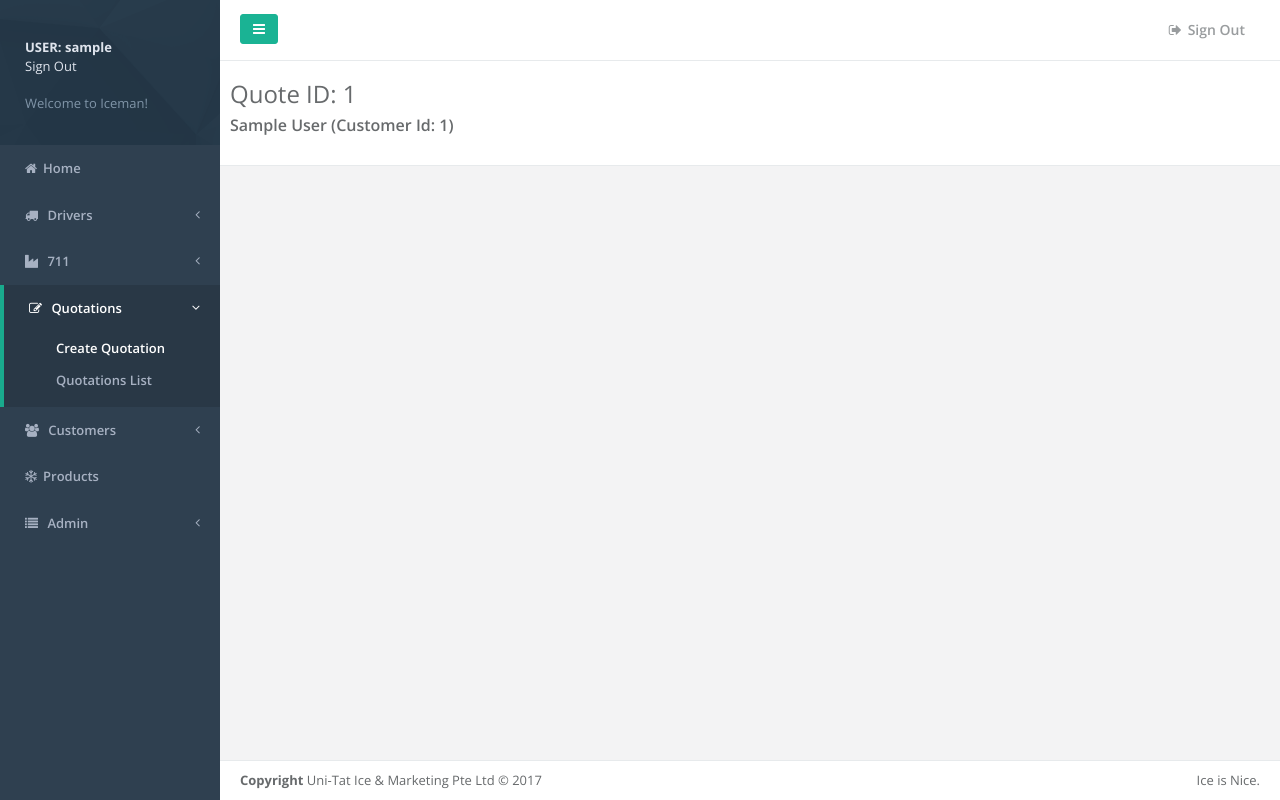
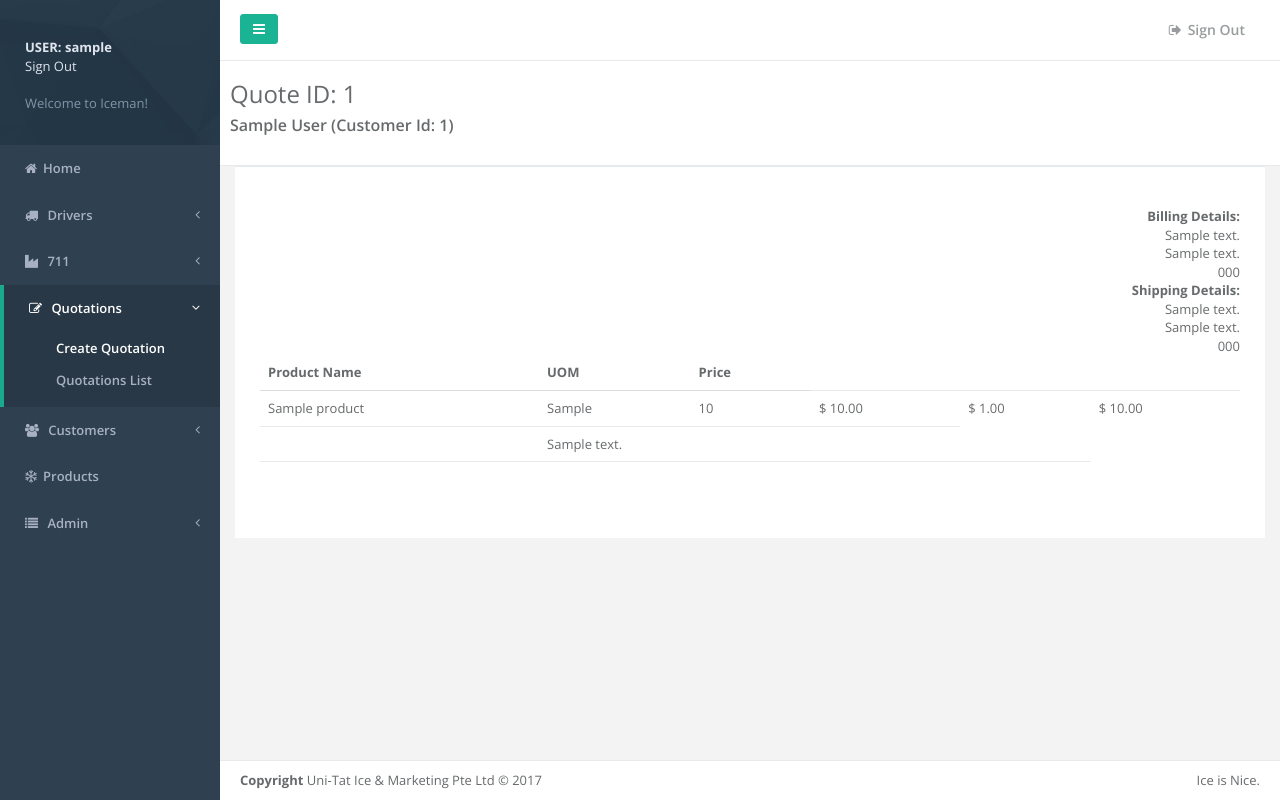
Before and after one commit to endonte/icemanapplication, a Django app: a page that uses quotations/templates/create-quotation-preview.html in a window 1280 px wide. Run offline with Django 3.2, Linux system fonts and the light colour scheme; a user stored in the database is signed in; tables that the repository leaves empty hold one stand-in row (values such as "Sample post"); some libraries are stand-ins or nearby versions.

Commit message:
Added an additional package for pdf printing. Quotation Preview half-done

```diff
--- a/quotations/templates/create-quotation-preview.html
+++ b/quotations/templates/create-quotation-preview.html
@@ -1,4 +1,19 @@
 {% extends "base.html" %}{% load staticfiles %}
+
+{% block css %}
+{{block.super}}
+<link href="{% static 'css/plugins/footable/footable.core.css' %}" rel="stylesheet">
+{% endblock %}
+
+{% block javascript %}
+{{block.super}}
+<script>
+    $(document).ready(function() {
+
+        $('.footable').footable();
+    });
+</script>
+{% endblock %}
 
 {% block content %}
 <div class="row wrapper border-bottom white-bg page-heading">
@@ -6,4 +21,76 @@
   <h3>{{quote.customer}} (Customer Id: {{quote.customer.id}})</h3>
   <h3>{{quote_pk.get_quote_type_display}}</h3>
 </div>
+<div class="ibox-content p-xl">
+  <div class="row">
+    <div class="col-sm-6">
+
+    </div>
+    <div class="col-sm-6 text-right">
+      <div class="row">
+        <strong>Billing Details:</strong><br />
+        {{quote.billing_address.billing_address_line1}}<br />
+        {{quote.billing_address.billing_address_line2}}<br />
+        {{quote.billing_address.billing_postal}}<br />
+      </div>
+      <div class="row">
+        <strong>Shipping Details:</strong><br />
+        {{quote.shipping_address.shipping_address_line1}}<br />
+        {{quote.shipping_address.shipping_address_line2}}<br />
+        {{quote.shipping_address.shipping_postal}}<br />
+      </div>
+
+    </div>
+  </div>
+
+  <div class="row">
+    <table class="footable table toggle-arrow-tiny"
+      data-page-size="15">
+      <thead>
+        <tr>
+          <th data-toggle="true">Product Name</th>
+          <th>UOM</th>
+          {% if quote.quote_type == 'T3' or quote.quote_type == 'T4' %}<th>Qty</th>{% endif %}
+          <th>Price</th>
+          {% if quote.quote_type == 'T3' or quote.quote_type == 'T4' %}
+          <th>
+            GST ({% if quote.quote_type == 'T3' %}
+              ex.
+              {% else %}
+              inc.
+              {% endif %})
+          </th>
+          <th>Item Total</th>
+          {% endif %}
+        </tr>
+      </thead>
+      <tbody>
+        {% for product in products %}
+        <tr>
+          <td>{{product.quote_product.product_name}}</td>
+          <td>{{product.quote_product.uom}}</td>
+          {% if product.quote_product_qty %}<td>{{product.quote_product_qty}}</td>{% endif %}
+          <td>$ {{product.quote_product_price}}</td>
+          {% if product.quote_product_qty %}<td>$ {{product.quote_product_gst}}</td>
+          <td>$ {{product.quote_product_total}}</td>{% endif %}
+        </tr>
+        {% if product.quote_product_description %}
+          <tr>
+            <td></td>
+            <td colspan="3">{{product.quote_product_description}}</td>
+          </tr>
+        {% endif %}
+        {% endfor %}
+      </tbody>
+      <tfoot>
+      <tr>
+          <td colspan="5">
+              <ul class="pagination pull-right"></ul>
+          </td>
+      </tr>
+      </tfoot>
+    </table>
+  </div>
+
+</div>
 {% endblock %}
--- a/quotations/views.py
+++ b/quotations/views.py
@@ -6,7 +6,7 @@
 from icemanapp.users.models import User
 from django.utils import timezone
 from .models import Quote, Quote_Products
-from customers.models import Customer, Shipping_Details
+from customers.models import Customer, Shipping_Details, Billing_Details
 from products.models import Product
 from .forms import QuoteCreateForm, QuoteShippingNewForm, QuoteShippingExistingForm
 from .forms import QuoteProductTotalForm, QuoteProductNoTotalForm, QuoteConfirmForm
@@ -39,6 +39,8 @@
             self.object = self.form.save(commit=False)
             self.object.created_by = request.user
             self.object.created_date = timezone.now()
+            if Billing_Details.objects.get(customer_id=self.object.customer.id):
+                self.object.billing_address = Billing_Details.objects.get(customer_id=self.object.customer.id)
             self.object.save()
 
             return HttpResponseRedirect(reverse('quotation-shipping-add', args=(self.object.pk,)))
@@ -59,8 +61,8 @@
 
     def get(self, request, *args, **kwargs):
         self.object = None
-        quote_id = Quote.objects.get(id=self.kwargs['pk'])
-        quote_customer = quote_id.customer
+        self.quote_id = Quote.objects.get(id=self.kwargs['pk'])
+        quote_customer = self.quote_id.customer
         # For existing shipping details
         self.shipping_qs = Shipping_Details.objects.filter(customer_id=quote_customer.id)
         # For new shipping details
@@ -70,8 +72,8 @@
 
     def post(self, request, *args, **kwargs):
         self.object = None
-        quote_id = Quote.objects.get(id=self.kwargs['pk'])
-        quote_customer = quote_id.customer
+        self.quote_id = Quote.objects.get(id=self.kwargs['pk'])
+        quote_customer = self.quote_id.customer
         # For existing shipping details
         self.shipping_qs = Shipping_Details.objects.filter(customer_id=quote_customer.id)
         # For new shipping details
@@ -92,7 +94,9 @@
                 )
             )
         elif self.form2.is_valid():
-            quote_id.shipping_address = self.object
+            self.object = self.form2.save(commit=False)
+            self.quote_id.shipping_address=self.object.shipping_address
+            self.quote_id.save()
             return HttpResponseRedirect(
                 reverse('quotation-product-add',
                     args=(
@@ -108,7 +112,7 @@
         self.form2.fields['shipping_address'].queryset = self.shipping_qs
         context['form'] = self.form
         context['form2'] = self.form2
-        context['quote_pk'] = Quote.objects.get(pk=self.kwargs['pk'])
+        context['quote_pk'] = self.quote_id
 
         return context
 
@@ -201,5 +205,8 @@
     def get_context_data(self, *args, **kwargs):
         context = super(QuotePreviewListView, self).get_context_data(*args, **kwargs)
         context['quote'] = Quote.objects.get(pk=self.kwargs['pk'])
+        context['products'] = Quote_Products.objects.filter(
+            quote_reference=Quote.objects.get(pk=self.kwargs['pk'])
+        )
 
         return context
--- a/requirements.txt
+++ b/requirements.txt
@@ -22,6 +22,7 @@ django-redis==4.8.0
 django-storages==1.6.5
 future==0.16.0
 gunicorn==19.7.1
+html5lib==0.999999999
 idna==2.6
 Jinja2==2.9.6
 jinja2-time==0.2.0
@@ -38,11 +39,14 @@ python3-openid==3.1.0
 pytz==2017.2
 redis==2.10.6
 regex==2017.7.28
+reportlab==3.4.0
 requests==2.18.4
 requests-oauthlib==0.8.0
 six==1.10.0
 sqlparse==0.2.3
 Unidecode==0.4.21
 urllib3==1.22
+webencodings==0.5.1
 whichcraft==0.4.1
 whitenoise==3.3.0
+xhtml2pdf==0.0.6
```
